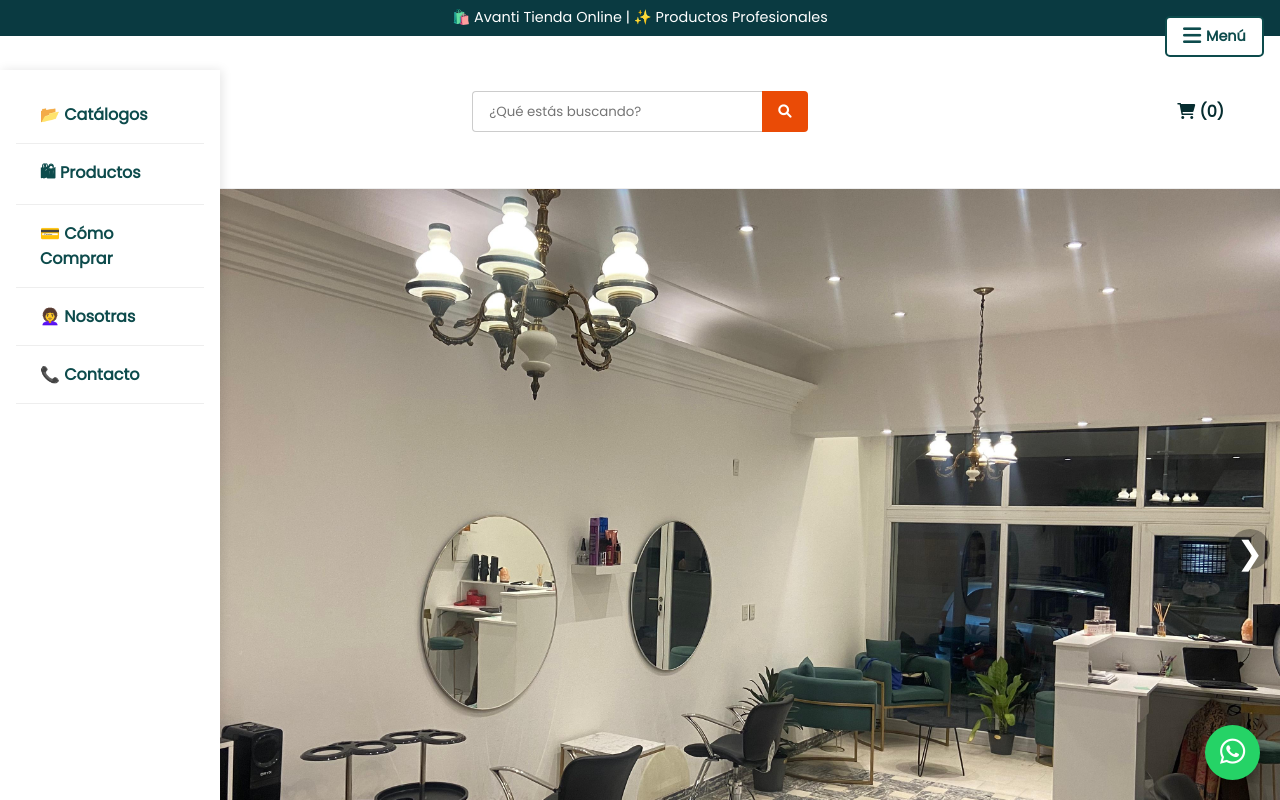
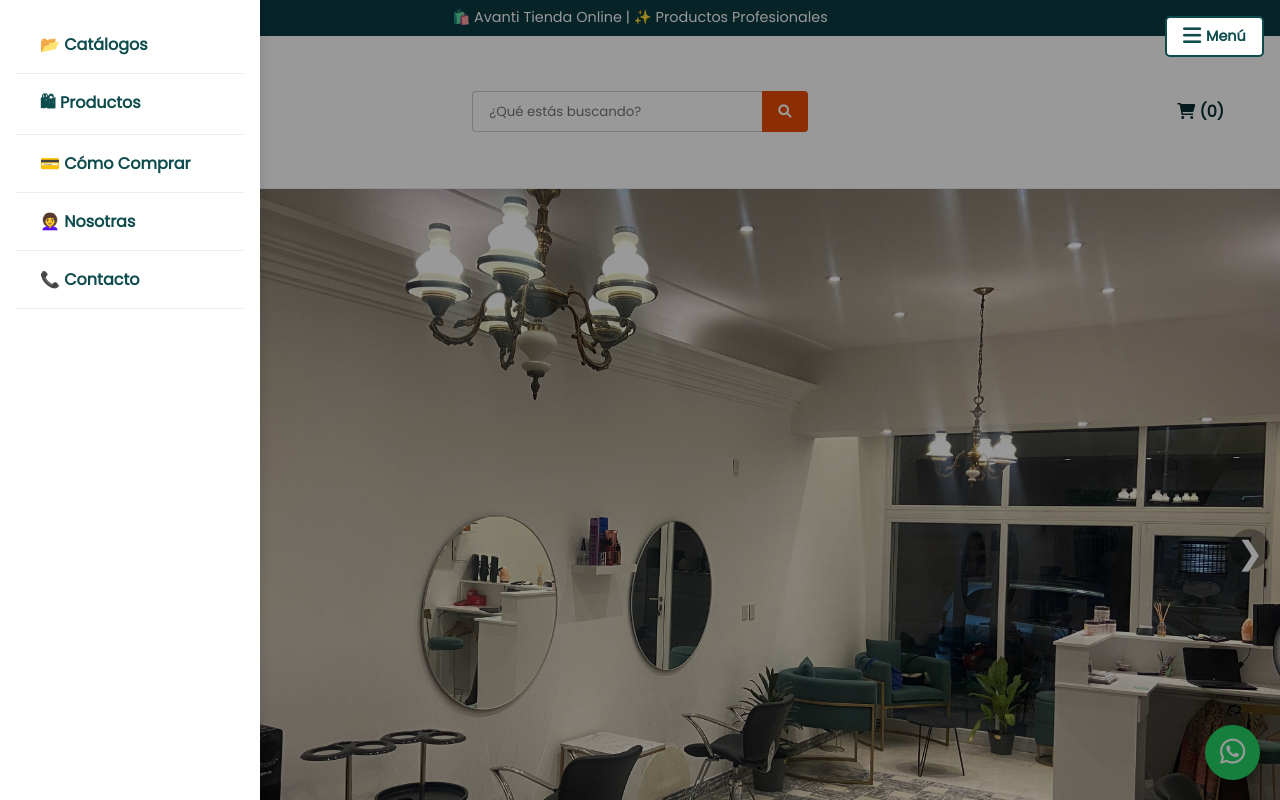
Before and after one commit to gitdarweb/avanti-shopping-cart, a plain HTML site: page index.html in a window 1280 px wide. Both pictures are taken after a click on the button "Menú". Shown: the top 800 px of the page. Drawn offline with Linux system fonts and the light colour scheme; grey boxes are pictures that could not be loaded.

Commit message:
Solucione prueba de campo barra lateral tapaba la pagina principal

```diff
--- a/css/componentes/sidebar.css
+++ b/css/componentes/sidebar.css
@@ -9,7 +9,8 @@
     border: none;
     font-size: 1.3rem;
     cursor: pointer;
-    z-index: 1100;
+    z-index: 1101;
+    /* un poco más alto que sidebar para que esté clickeable */
     display: flex;
     align-items: center;
     gap: 0.3rem;
@@ -40,15 +41,16 @@
      ======================== */
 .sidebar {
     position: fixed;
-    top: 70px;
-    left: -250px;
-    width: 220px;
+    top: 0;
+    left: -260px;
+    width: 260px;
     height: 100vh;
     background-color: white;
     box-shadow: 2px 0 10px rgba(0, 0, 0, 0.1);
     transition: left 0.3s ease;
-    z-index: 1000;
+    z-index: 1100;
     padding: 1rem;
+    overflow-y: auto;
 }
 
 .sidebar.active {
@@ -81,12 +83,32 @@
     padding-left: 1.2rem;
 }
 
+/* ========================
+     OVERLAY DEL SIDEBAR
+     ======================== */
+.sidebar-overlay {
+    display: none;
+    position: fixed;
+    top: 0;
+    left: 0;
+    width: 100vw;
+    height: 100vh;
+    background-color: rgba(0, 0, 0, 0.4);
+    z-index: 1099;
+}
+
+.sidebar-overlay.active {
+    display: block;
+}
 
 /* ========================
      RESPONSIVE
      ======================== */
 @media (max-width: 768px) {
     .sidebar {
-        width: 100vw;
+        width: 70vw;
+        /* Más reducido para que no tape casi toda la pantalla */
+        max-width: 260px;
+        /* Igual maximo 260px */
     }
 }
--- a/index.html
+++ b/index.html
@@ -52,7 +52,8 @@
       <li><a href="#contacto">📞 Contacto</a></li>
     </ul>
   </nav>
-
+<!-- ✅ Fondo oscuro al abrir menú lateral -->
+<div class="sidebar-overlay" id="sidebar-overlay"></div>
 <!-- CARRUSEL -->
 <section class="hero-slider">
   <div class="slider-track" id="slider-track">
@@ -202,7 +203,6 @@
   <script src="js/main.js"></script> <!-- después de render -->
   <script src="js/slider.js"></script>
 
-
 </body>
 
 </html>
--- a/js/main.js
+++ b/js/main.js
@@ -7,22 +7,41 @@ document.addEventListener("DOMContentLoaded", () => {
     // ==== MENÚ HAMBURGUESA ====
     const hamburger = document.getElementById("hamburger");
     const sidebar = document.getElementById("sidebar");
+    const overlay = document.getElementById("sidebar-overlay");
 
-    if (hamburger && sidebar) {
+    if (hamburger && sidebar && overlay) {
         hamburger.addEventListener("click", () => {
             sidebar.classList.toggle("active");
+            overlay.classList.toggle("active");
+
+            // Bloquear scroll del body cuando el menú está abierto
+            if (sidebar.classList.contains("active")) {
+                document.body.style.overflow = "hidden";
+            } else {
+                document.body.style.overflow = "";
+            }
         });
 
-        sidebar.querySelectorAll("a[href^='#']").forEach(link => {
+        // Cerrar menú al hacer clic en cualquier enlace del menú
+        sidebar.querySelectorAll("a").forEach(link => {
             link.addEventListener("click", () => {
                 sidebar.classList.remove("active");
+                overlay.classList.remove("active");
+                document.body.style.overflow = "";
             });
+        });
+
+        // Cerrar menú al hacer clic en overlay (fondo)
+        overlay.addEventListener("click", () => {
+            sidebar.classList.remove("active");
+            overlay.classList.remove("active");
+            document.body.style.overflow = "";
         });
     }
 
-    // ==== CARGA DE PRODUCTOS ====
+    // ==== CARGA DE PRODUCTOS POR URL (ej: productos/shampoos.html) ====
     const path = window.location.pathname;
-    const match = path.match(/\/productos\/(\w+)\.html$/); // Ej: productos/shampoos.html
+    const match = path.match(/\/productos\/(\w+)\.html$/);
     const imgBase = path.includes("/productos/") ? "../img" : "img";
     const contenedor = document.getElementById("product-list");
 
@@ -66,7 +85,7 @@ document.addEventListener("DOMContentLoaded", () => {
     // ==== PRODUCTOS DESTACADOS EN INDEX ====
     const destacados = document.getElementById("destacados");
     if (destacados) {
-        const destacadosList = products.shampoos.slice(0, 4); // Podés elegir otra categoría
+        const destacadosList = products.shampoos.slice(0, 4);
         destacadosList.forEach((prod) => {
             const card = document.createElement("div");
             card.className = "categoria-card";
@@ -97,7 +116,7 @@ document.addEventListener("DOMContentLoaded", () => {
         });
     }
 
-    // ==== BOTÓN FINALIZAR COMPRA (Simulado) ====
+    // ==== BOTÓN FINALIZAR COMPRA ====
     const finalizarBtn = document.getElementById("finalizarCompra");
     if (finalizarBtn) {
         finalizarBtn.addEventListener("click", () => {
```
Also changed, not shown: carrito.html (+2 -1 lines), privacidad.html (+2 -0 lines), productos/acondicionadores.html (+2 -1 lines), productos/avantibox.html (+2 -0 lines), productos/cepillos.html (+2 -1 lines), productos/hairssime.html (+2 -1 lines), productos/karseell.html (+2 -1 lines), productos/mascaras.html (+2 -1 lines), productos/moroccanoil.html (+2 -1 lines), productos/olaplex.html (+2 -1 lines), productos/revlon.html (+2 -1 lines), productos/serums.html (+2 -1 lines), productos/shampoos.html (+2 -1 lines), productos/tigi.html (+2 -1 lines), 2 more files.
